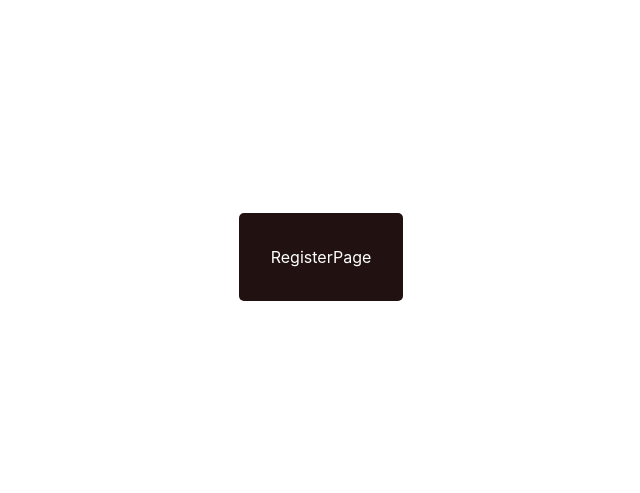
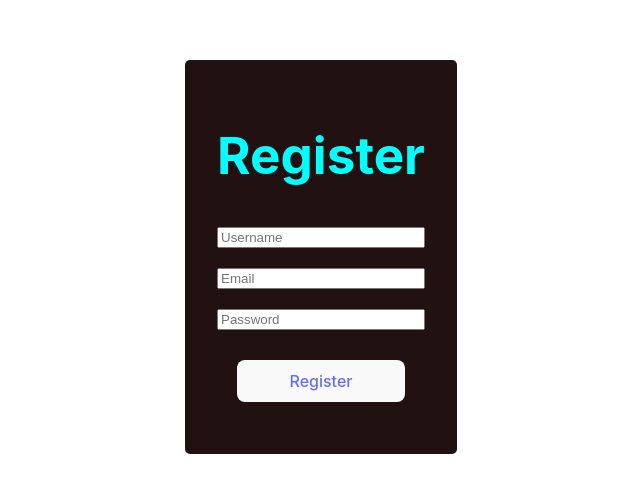
Before and after one commit to ManuelPaniagua/REST-API-FullStack-WEB, a React (Vite) app in the folder frontend-app/: page /register in a window 1280 px wide. Shown: the part 143-636 px from the top of the page, without its empty margins (319-959 px from the left). Built offline with nearby package versions, Linux system fonts and the light colour scheme.

Commit message:
Register form with React-Hook-Form

```diff
--- a/frontend-app/src/App.css
+++ b/frontend-app/src/App.css
@@ -60,3 +60,9 @@ h2{
 span{
   color: #646cffb6;
 }
+
+.form-users{
+  display: flex;
+  flex-direction: column;
+  gap: 10px;
+}
--- a/frontend-app/src/App.jsx
+++ b/frontend-app/src/App.jsx
@@ -5,8 +5,8 @@ import Home from './pages/Home';
 import CreateTasks from './pages/CreateTasks';
 import DeleteTask from './pages/DeleteTask';
 import EditTask from './pages/EditTask';
-import { RegisterPage } from './pages/RegisterPage';
-import { LoginPage } from './pages/LoginPage';
+import  RegisterPage from './pages/RegisterPage';
+import  LoginPage  from './pages/LoginPage';
 
 const App = () => {
   return (
--- a/frontend-app/src/pages/LoginPage.jsx
+++ b/frontend-app/src/pages/LoginPage.jsx
@@ -1,7 +1,9 @@
 import React from 'react'
 
-export const LoginPage = () => {
+function LoginPage() {
   return (
     <div>LoginPage</div>
   )
 }
+
+export default LoginPage
--- a/frontend-app/src/pages/RegisterPage.jsx
+++ b/frontend-app/src/pages/RegisterPage.jsx
@@ -1,7 +1,25 @@
-import React from 'react'
+import { useForm } from 'react-hook-form';
 
-export const RegisterPage = () => {
+ const RegisterPage  = () => {
+
+    // It generates and manage the Usestate for us
+    const {register, handleSubmit} = useForm();
   return (
-    <div>RegisterPage</div>
+    <div>
+        <h1>Register</h1>
+        <form className='form-users' onSubmit={handleSubmit((values) => {
+            console.log(values);
+        })}>
+            <label htmlFor="Usename"></label>
+            <input type="text" {...register("username", {required:true})} placeholder='Username'/>
+            <label htmlFor="Email"></label>
+            <input type="email" {...register("email", {required: true})} placeholder='Email'/>
+            <label htmlFor=""></label>
+            <input type="password" {...register("password", { required: true})} placeholder='Password'/>
+            <button type='submit'>Register</button>
+        </form>
+    </div>
   )
 }
+
+export default RegisterPage;
```
